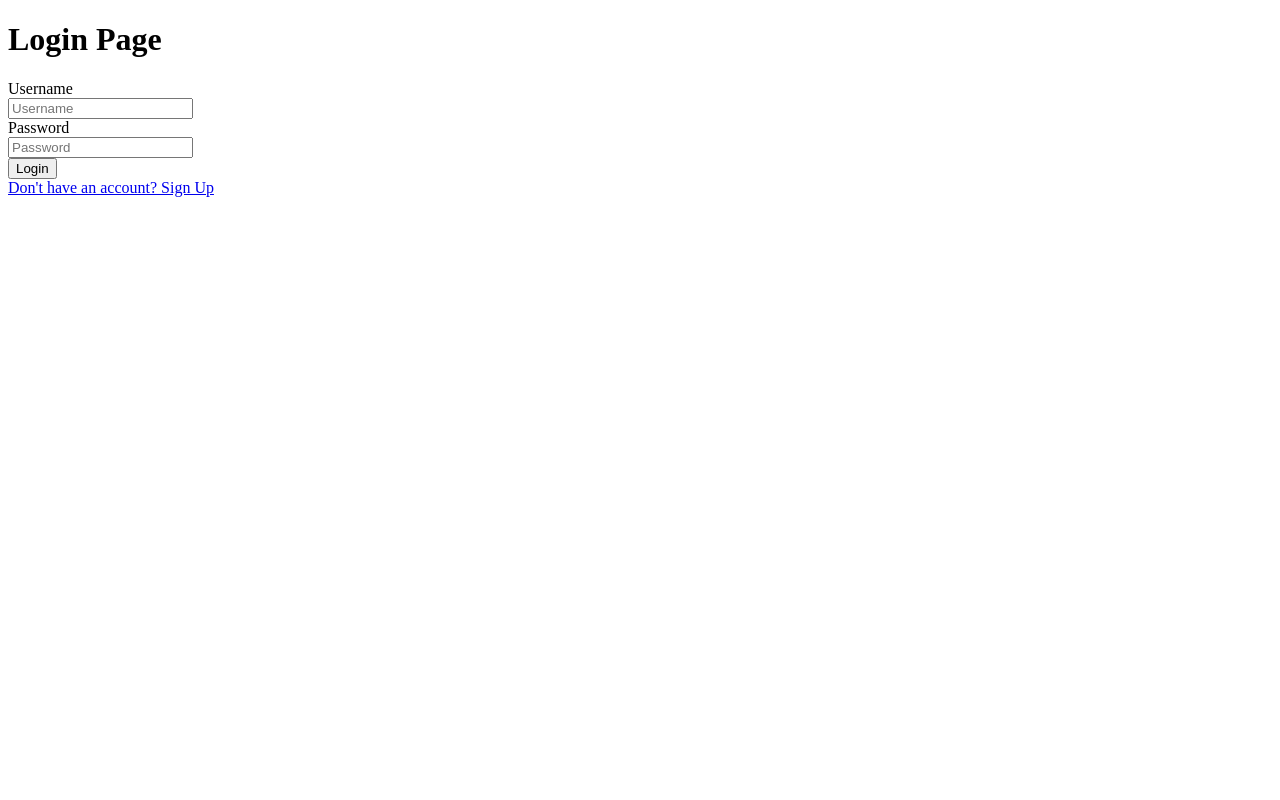
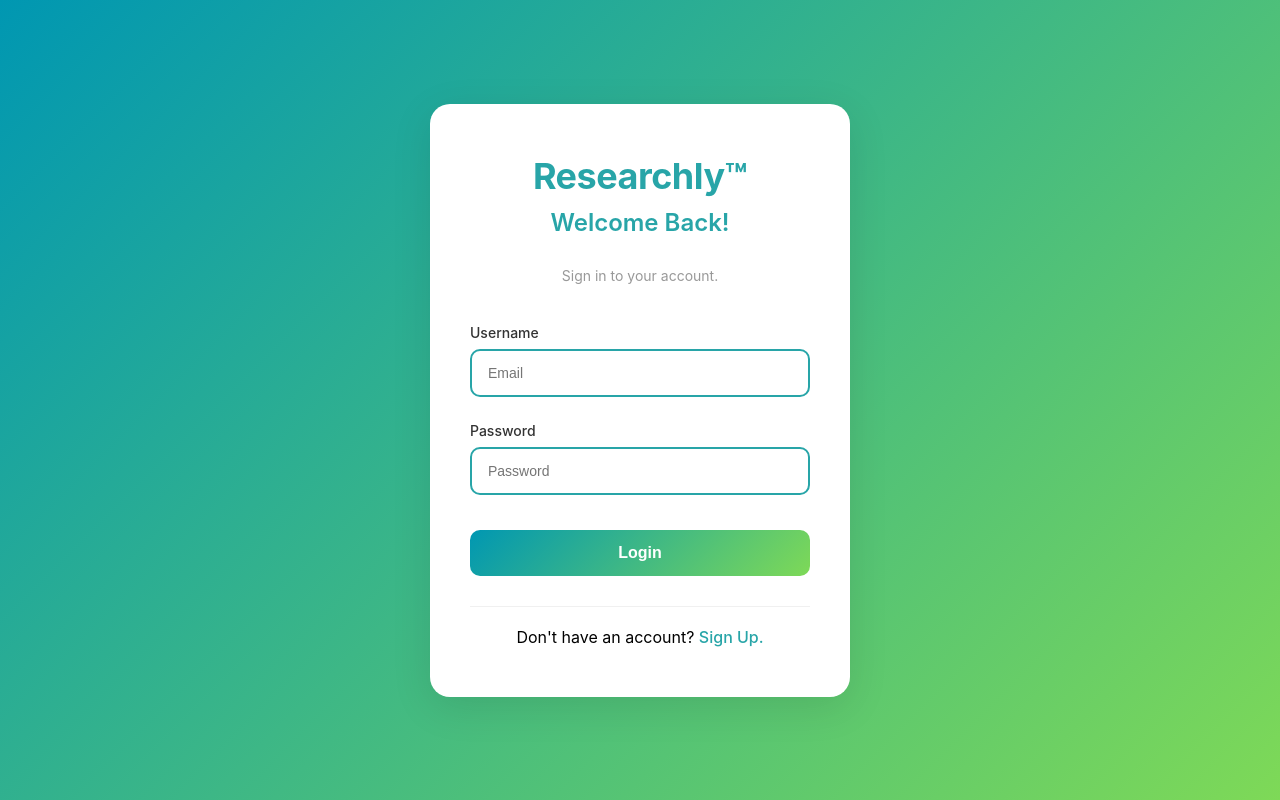
Before and after one commit to 4l3sh4/researchly, a Flask app: page /login in a window 1280 px wide. Run offline with Flask 3, Linux system fonts and the light colour scheme.

Commit message:
Made the login website prettier

```diff
--- /dev/null
+++ b/static/css/login.css
@@ -0,0 +1,147 @@
+:root {
+    --accent-1: #7ed957;
+    --accent-2: #0097b2;
+    --font-1: #28a5a8;
+}
+
+* {
+    margin: 0;
+    padding: 0;
+    box-sizing: border-box;
+}
+
+body {
+    font-family: -apple-system, BlinkMacSystemFont, 'Segoe UI', Roboto, Oxygen, Ubuntu, Cantarell, sans-serif;
+    background: linear-gradient(135deg, var(--accent-2) 0%, var(--accent-1) 100%);
+    min-height: 100vh;
+    display: flex;
+    justify-content: center;
+    align-items: center;
+    padding: 20px;
+}
+
+.login-container {
+    background: white;
+    border-radius: 20px;
+    padding: 50px 40px;
+    box-shadow: 0 10px 40px rgba(0, 0, 0, 0.1);
+    max-width: 420px;
+    width: 100%;
+}
+
+.logo {
+    text-align: center;
+    margin-bottom: 30px;
+}
+
+.logo h1 {
+    font-size: 36px;
+    color: var(--font-1);
+    font-weight: 700;
+    margin-bottom: 10px;
+    letter-spacing: -0.5px;
+}
+
+.logo p {
+    font-size: 24px;
+    color: var(--font-1);
+    font-weight: 600;
+    margin-bottom: 15px;
+}
+
+.subtitle {
+    text-align: center;
+    color: #999;
+    font-size: 14px;
+    margin-bottom: 40px;
+}
+
+.form-group {
+    margin-bottom: 25px;
+}
+
+label {
+    display: block;
+    margin-bottom: 8px;
+    color: #333;
+    font-weight: 500;
+    font-size: 14px;
+}
+
+input[type="text"],
+input[type="password"],
+input[type="email"] {
+    width: 100%;
+    padding: 14px 16px;
+    border: 2px solid var(--font-1);
+    border-radius: 10px;
+    font-size: 14px;
+    transition: border-color 0.3s, box-shadow 0.3s;
+    background-color: #fff;
+}
+
+input[type="text"]:focus,
+input[type="password"]:focus,
+input[type="email"]:focus {
+    outline: none;
+    border-color: var(--font-1);
+    box-shadow: 0 0 0 3px rgba(23, 162, 184, 0.1);
+}
+
+.error-message {
+    color: #dc3545;
+    font-size: 12px;
+    margin-top: 5px;
+    display: block;
+}
+
+input[type="submit"] {
+    width: 100%;
+    padding: 14px;
+    background: linear-gradient(135deg, var(--accent-2) 0%, var(--accent-1) 100%);
+    color: white;
+    border: none;
+    border-radius: 10px;
+    font-size: 16px;
+    font-weight: 600;
+    cursor: pointer;
+    transition: transform 0.2s, box-shadow 0.2s;
+    margin-top: 10px;
+}
+
+input[type="submit"]:hover {
+    transform: translateY(-2px);
+    box-shadow: 0 5px 20px rgba(23, 162, 184, 0.3);
+}
+
+input[type="submit"]:active {
+    transform: translateY(0);
+}
+
+.signup-link {
+    text-align: center;
+    margin-top: 30px;
+    padding-top: 20px;
+    border-top: 1px solid #f0f0f0;
+}
+
+.signup-link a {
+    color: var(--font-1);
+    text-decoration: none;
+    font-weight: 500;
+    transition: color 0.3s;
+}
+
+.signup-link a:hover {
+    color: var(--accent-1);
+}
+
+.error-container {
+    background-color: #f8d7da;
+    color: #721c24;
+    padding: 12px;
+    border-radius: 8px;
+    margin-top: 15px;
+    font-size: 13px;
+    border: 1px solid #f5c6cb;
+}
--- a/templates/login.html
+++ b/templates/login.html
@@ -3,39 +3,50 @@
 <head>
     <meta charset="UTF-8">
     <meta name="viewport" content="width=device-width, initial-scale=1.0">
-    <title>Login</title>
+    <title>Login - Researchly</title>
+    <link rel="stylesheet" href="{{ url_for('static', filename='css/login.css') }}">
 </head>
 <body>
-    <h1>Login Page</h1>
+    <div class="login-container">
+        <div class="logo">
+            <h1>Researchly™</h1>
+            <p>Welcome Back!</p>
+        </div>
+        <p class="subtitle">Sign in to your account.</p>
 
         <form method="POST" action="{{ url_for('login') }}">
             {{ form.hidden_tag() }}
 
-        <div>
-            {{ form.username.label }}<br>
-            {{ form.username() }}
+            <div class="form-group">
+                {{ form.username.label }}
+                {{ form.username(placeholder="Email") }}
                 {% for err in form.username.errors %}
-                <p style="color:red;">{{ err }}</p>
+                    <span class="error-message">{{ err }}</span>
                 {% endfor %}
             </div>
 
-        <div>
-            {{ form.password.label }}<br>
-            {{ form.password() }}
+            <div class="form-group">
+                {{ form.password.label }}
+                {{ form.password(placeholder="Password") }}
                 {% for err in form.password.errors %}
-                <p style="color:red;">{{ err }}</p>
+                    <span class="error-message">{{ err }}</span>
                 {% endfor %}
             </div>
 
-        <div>
+            <div class="form-group">
                 {{ form.submit() }}
             </div>
 
             {% if error_message %}
-            <p style="color:red; margin-top:10px;">{{ error_message }}</p>
+                <div class="error-container">
+                    {{ error_message }}
+                </div>
             {% endif %}
         </form>
 
-    <a href="{{ url_for('register') }}">Don't have an account? Sign Up</a><br>
+        <div class="signup-link">
+            Don't have an account? <a href="{{ url_for('register') }}">Sign Up.</a>
+        </div>
+    </div>
 </body>
 </html>
```
Lines whose indentation alone changed are shown as unchanged.
